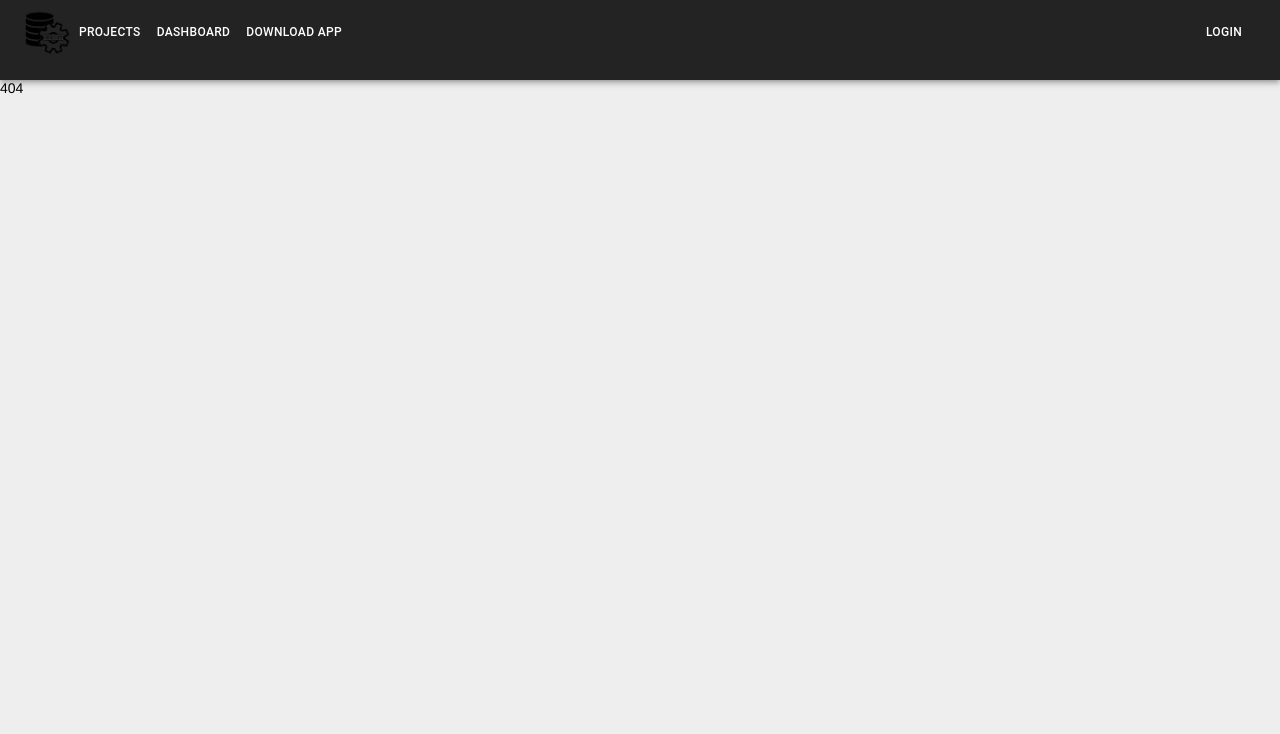
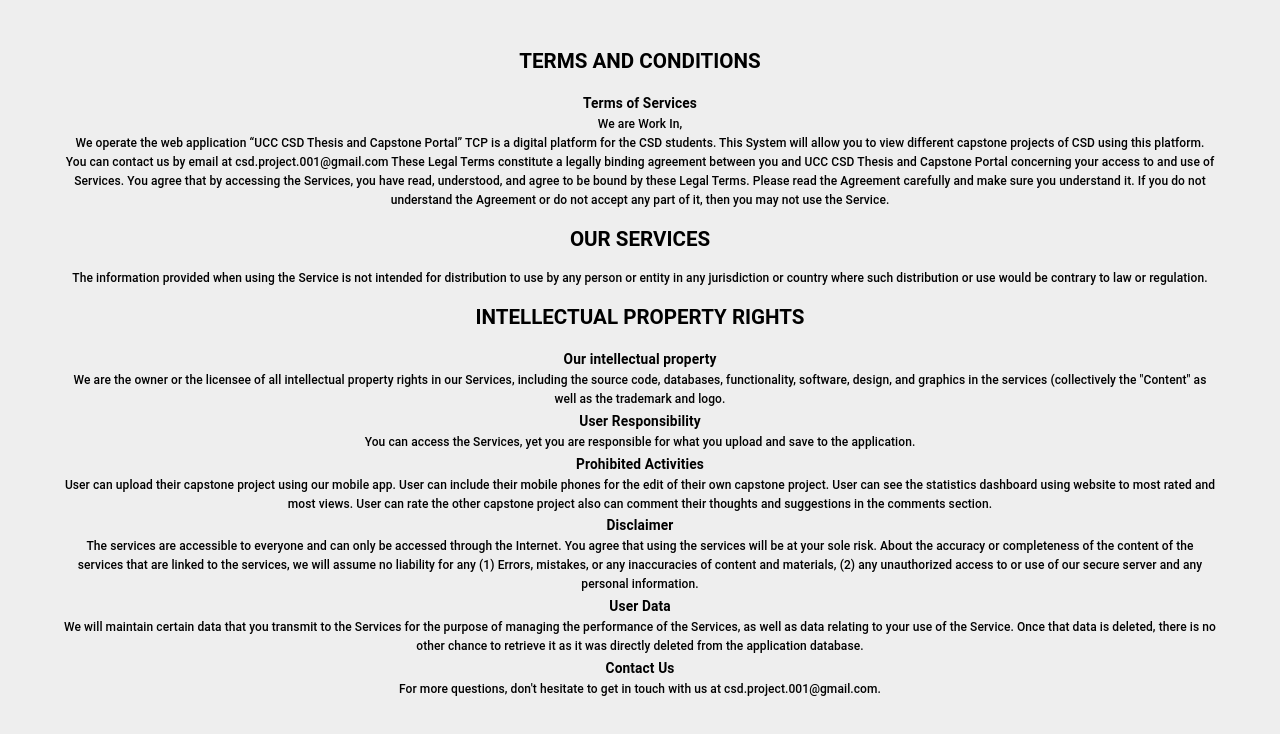
Before and after one commit to jbrtsmbrr/csd-project-1, a React (Create React App) app in the folder client/: page /terms-and-conditions in a window 1280 px wide. Before the commit this address had no page. Shown: the top 734 px of the page. Built offline with nearby package versions, Linux system fonts and the light colour scheme.

Commit message:
added terms and conditions

```diff
--- a/client/src/App.js
+++ b/client/src/App.js
@@ -22,6 +22,7 @@ import ForgotPassword from "./pages/Auth/ForgotPassword";
 import ForgotPasswordCompleted from "./pages/Auth/ForgotPassword/Completed";
 import ChangePassword from "./pages/Auth/ForgotPassword/ChangePassword";
 import ChangePasswordCompleted from "./pages/Auth/ForgotPassword/ChangePassword/Completed";
+import TermAndConditions from "./pages/TermsAndConditions";
 
 function App() {
   return (
@@ -59,6 +60,7 @@ function App() {
         </Route>
         <Route path="user" element={<User />} />
       </Route>
+      <Route path="terms-and-conditions" element={<TermAndConditions />} />
       <Route path="/" element={<div>404</div>}></Route>
     </Routes>
   );
--- a/client/src/pages/Auth/Signup/index.jsx
+++ b/client/src/pages/Auth/Signup/index.jsx
@@ -7,15 +7,15 @@ import {
   Snackbar,
   Alert,
   FormControl,
+  Checkbox,
   Select,
   MenuItem,
 } from "@mui/material";
 import React from "react";
-import { useState } from "react";
 import { useNavigate } from "react-router-dom";
 import useSignupStyles from "./signup.styles";
 import { registerUser, useProfessors, useTypes } from "../../../api/users";
-import { useEffect } from "react";
+import { useEffect, useState } from "react";
 import Cookies from "js-cookie";
 
 const Signup = () => {
@@ -23,6 +23,7 @@ const Signup = () => {
   const { data: professorData } = useProfessors();
   const classes = useSignupStyles();
   const navigate = useNavigate();
+  const [agreedToTerms, setAgreedToTerms] = useState(false);
   const [snackbar, setSnackbar] = useState(false);
   const [fields, setFields] = useState({
     first_name: "",
@@ -53,6 +54,9 @@ const Signup = () => {
   const OTPRef = React.useRef();
   const handleRegisterUser = async (event) => {
     event.preventDefault();
+
+    if (!agreedToTerms) return;
+
     if (fields.password !== fields.password2) {
       setErrors((prev) => ({
         ...prev,
@@ -100,6 +104,14 @@ const Signup = () => {
       ...fields,
       [name]: val,
     }));
+  };
+
+  const openTerms = () => {
+    window.open(
+      `/terms-and-conditions`,
+      "_blank",
+      "menubar=yes,loaction=yes,resizaable=no,scrollbars=yes,status=no,noopener"
+    );
   };
 
   useEffect(() => {
@@ -364,6 +376,22 @@ const Signup = () => {
                     </Alert>
                   )}
                 </Grid>
+                <Grid item flex={1}>
+                  <Checkbox
+                    size="small"
+                    checked={agreedToTerms}
+                    onClick={() => setAgreedToTerms((tc) => !tc)}
+                  />
+                  <Typography variant="subtitle">
+                    I accept the{" "}
+                    <span
+                      onClick={openTerms}
+                      style={{ color: "blue", textDecoration: "underlined", cursor: "pointer" }}
+                    >
+                      terms & conditions
+                    </span>
+                  </Typography>
+                </Grid>
               </Grid>
             </Grid>
             <Grid item container direction="column" spacing={1}>
--- /dev/null
+++ b/client/src/pages/TermsAndConditions/index.jsx
@@ -0,0 +1,107 @@
+import { Typography } from "@mui/material";
+import React from "react";
+
+const TermAndConditions = () => {
+  return (
+    <div style={{ textAlign: "center", padding: "2rem 4rem" }}>
+      <Typography
+        variant="h5"
+        style={{ fontWeight: "bold", marginBlock: "1rem" }}
+      >
+        TERMS AND CONDITIONS
+      </Typography>
+      <Typography variant="subtitle1" style={{ fontWeight: "bold" }}>
+        Terms of Services
+      </Typography>
+      <Typography variant="subtitle2">
+        We are Work In,
+        <br /> We operate the web application “UCC CSD Thesis and Capstone
+        Portal” TCP is a digital platform for the CSD students. This System will
+        allow you to view different capstone projects of CSD using this
+        platform. You can contact us by email at csd.project.001@gmail.com These
+        Legal Terms constitute a legally binding agreement between you and UCC
+        CSD Thesis and Capstone Portal concerning your access to and use of
+        Services. You agree that by accessing the Services, you have read,
+        understood, and agree to be bound by these Legal Terms. Please read the
+        Agreement carefully and make sure you understand it. If you do not
+        understand the Agreement or do not accept any part of it, then you may
+        not use the Service.
+      </Typography>
+      <Typography
+        variant="h5"
+        style={{ fontWeight: "bold", marginBlock: "1rem" }}
+      >
+        OUR SERVICES
+      </Typography>
+      <Typography variant="subtitle2">
+        The information provided when using the Service is not intended for
+        distribution to use by any person or entity in any jurisdiction or
+        country where such distribution or use would be contrary to law or
+        regulation.
+      </Typography>
+      <Typography
+        variant="h5"
+        style={{ fontWeight: "bold", marginBlock: "1rem" }}
+      >
+        INTELLECTUAL PROPERTY RIGHTS
+      </Typography>
+      <Typography variant="subtitle1" style={{ fontWeight: "bold" }}>
+        Our intellectual property
+      </Typography>
+      <Typography variant="subtitle2">
+        We are the owner or the licensee of all intellectual property rights in
+        our Services, including the source code, databases, functionality,
+        software, design, and graphics in the services (collectively the
+        "Content" as well as the trademark and logo.
+      </Typography>
+      <Typography variant="subtitle1" style={{ fontWeight: "bold" }}>
+        User Responsibility
+      </Typography>
+      <Typography variant="subtitle2">
+        You can access the Services, yet you are responsible for what you upload
+        and save to the application.
+      </Typography>
+      <Typography variant="subtitle1" style={{ fontWeight: "bold" }}>
+        Prohibited Activities
+      </Typography>
+      <Typography variant="subtitle2">
+        User can upload their capstone project using our mobile app. User can
+        include their mobile phones for the edit of their own capstone project.
+        User can see the statistics dashboard using website to most rated and
+        most views. User can rate the other capstone project also can comment
+        their thoughts and suggestions in the comments section.
+      </Typography>
+      <Typography variant="subtitle1" style={{ fontWeight: "bold" }}>
+        Disclaimer
+      </Typography>
+      <Typography variant="subtitle2">
+        The services are accessible to everyone and can only be accessed through
+        the Internet. You agree that using the services will be at your sole
+        risk. About the accuracy or completeness of the content of the services
+        that are linked to the services, we will assume no liability for any (1)
+        Errors, mistakes, or any inaccuracies of content and materials, (2) any
+        unauthorized access to or use of our secure server and any personal
+        information.
+      </Typography>
+      <Typography variant="subtitle1" style={{ fontWeight: "bold" }}>
+        User Data
+      </Typography>
+      <Typography variant="subtitle2">
+        We will maintain certain data that you transmit to the Services for the
+        purpose of managing the performance of the Services, as well as data
+        relating to your use of the Service. Once that data is deleted, there is
+        no other chance to retrieve it as it was directly deleted from the
+        application database.
+      </Typography>
+      <Typography variant="subtitle1" style={{ fontWeight: "bold" }}>
+        Contact Us
+      </Typography>
+      <Typography variant="subtitle2">
+        For more questions, don't hesitate to get in touch with us at
+        csd.project.001@gmail.com.
+      </Typography>
+    </div>
+  );
+};
+
+export default TermAndConditions;
```
